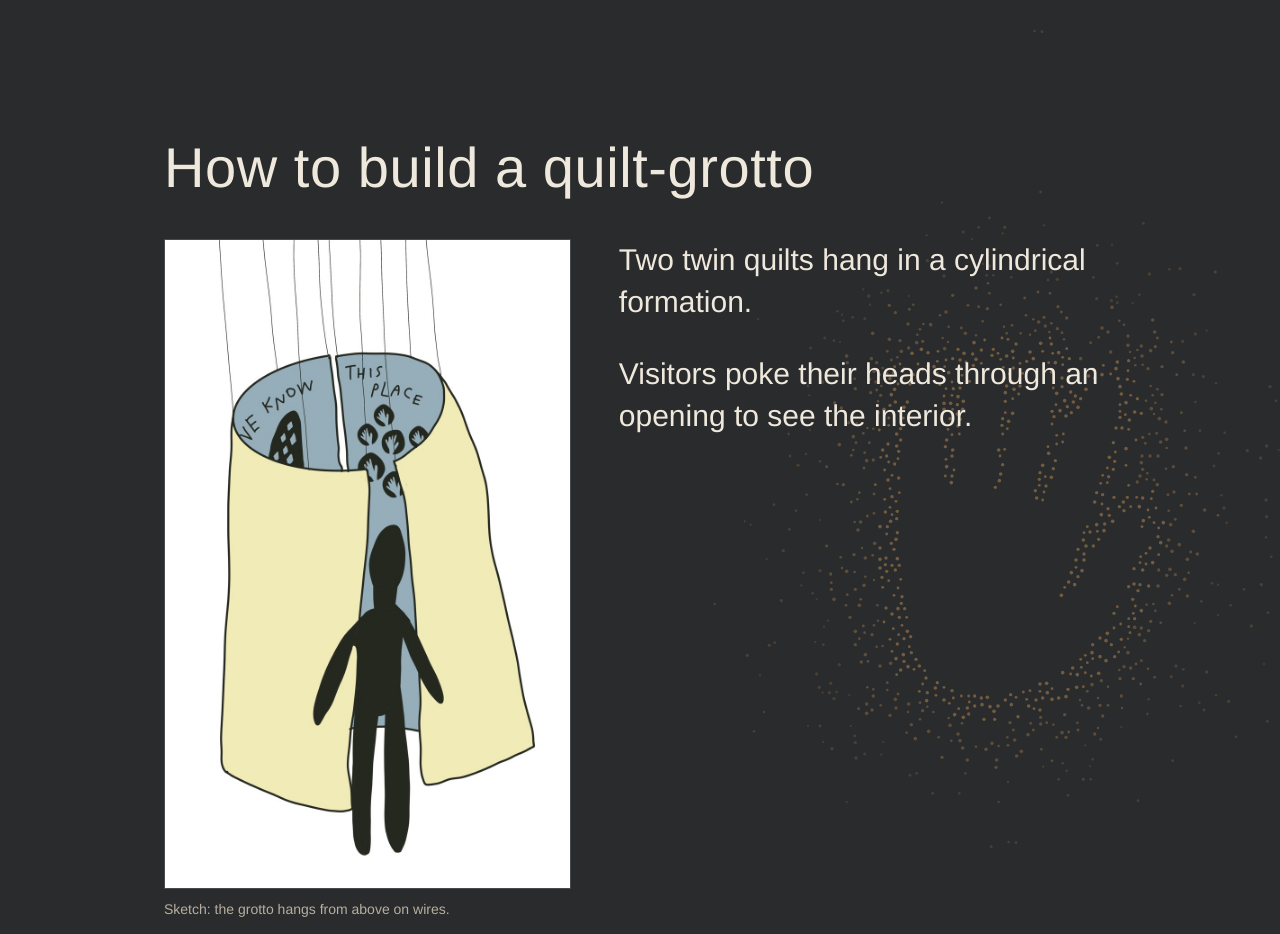
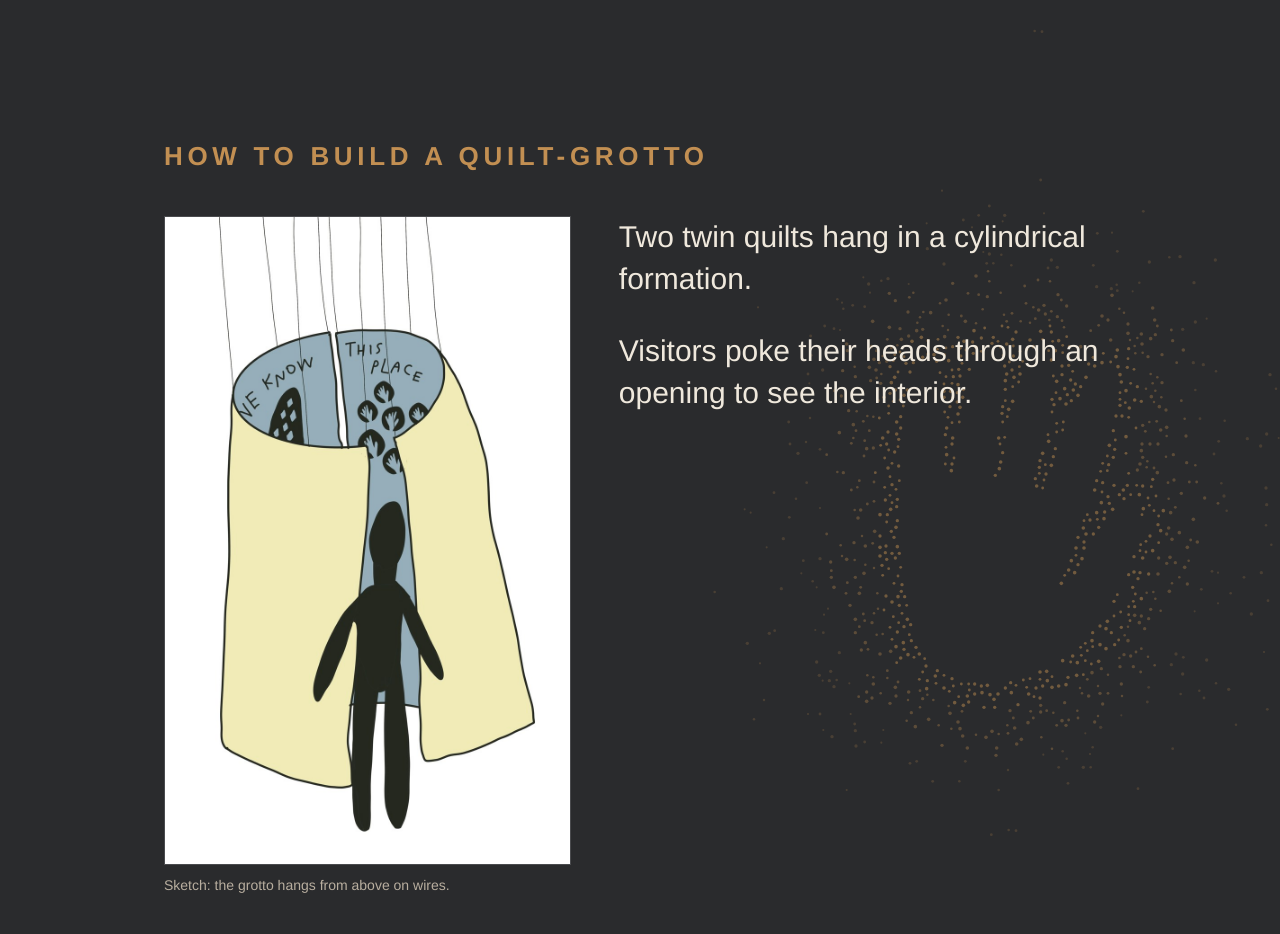
Before and after one commit to zakfoster921/grotto, a plain HTML site: page index.html in a window 1280 px wide. Shown: the part 3020-3954 px from the top of the page. Drawn offline with Linux system fonts and the light colour scheme.

Commit message:
How to build a quilt-grotto as eyebrow
Co-Authored-By: Claude Sonnet 5.5 <noreply@anthropic.com>
Claude-Session: https://claude.ai/code/session_01RMnPCrtHj62XByH61jJxP8

```diff
--- a/index.html
+++ b/index.html
@@ -95,7 +95,7 @@ footer{border-top:1px solid var(--line);padding:48px 0;color:var(--mute);font-si
 <p class="lead">This future reflects everything humanity has learned, over the course of our existence, about living with both generosity and restraint.</p>
 </div></section>
 <section><svg class="bg" viewBox="0 0 1080 1080" style="right:-8%;top:50%" aria-hidden="true"><use href="#hp"/></svg><div class="wrap">
-<h2>How to build a quilt-grotto</h2>
+<p class="eyebrow">How to build a quilt-grotto</p>
 <div class="inside-grid flip2"><figure class="sketch" style="margin:0"><img src="media/grotto-illustration-2.jpg" alt="Illustration of a quilted grotto hanging from wires, with hand stencils and the words WE KNOW THIS PLACE inside, and a dark standing figure at its opening"><figcaption>Sketch: the grotto hangs from above on wires.</figcaption></figure>
 <div><p class="lead" style="margin:0">Two twin quilts hang in a cylindrical formation.</p><p class="lead" style="margin:1em 0 0">Visitors poke their heads through an opening to see the interior.</p></div>
 </div>
```
